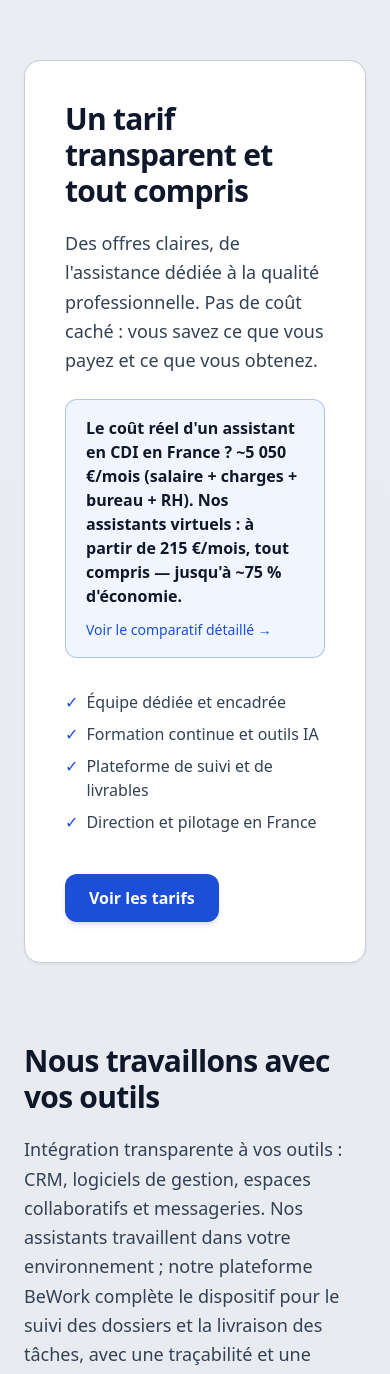
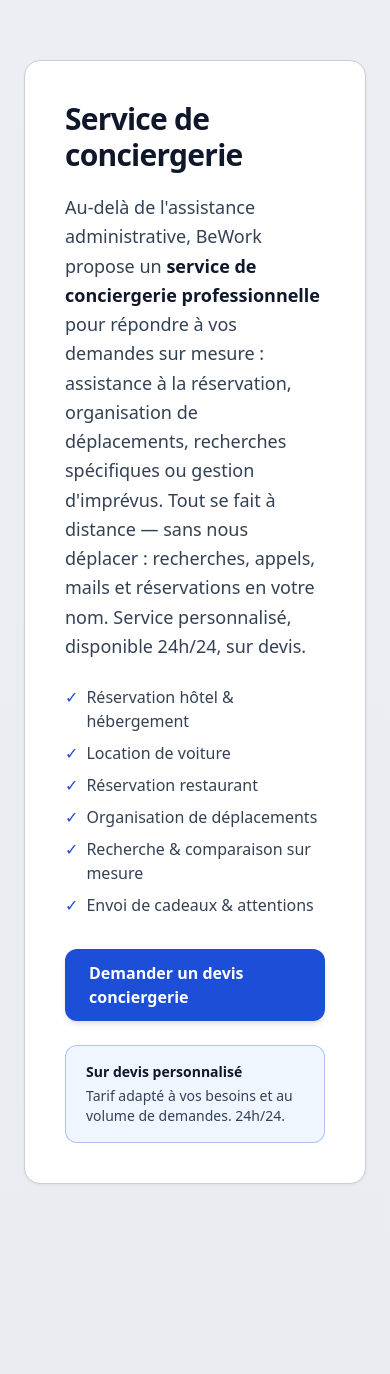
Before and after one commit to messaoud78280/plateforme, a Next.js app: page / in a window 390 px wide. Shown: the part 9099-10473 px from the top of the page. Built offline with nearby package versions, Linux system fonts and the light colour scheme.

Commit message:
Conciergerie: section home + bloc tarifs; précision à distance (recherches, appels, mails)
Made-with: Cursor

```diff
--- a/src/app/page.tsx
+++ b/src/app/page.tsx
@@ -31,6 +31,7 @@ export default function HomePage() {
             <a className="whitespace-nowrap transition-colors hover:text-[#0f172a]" href="#solutions">Solutions</a>
             <a className="whitespace-nowrap transition-colors hover:text-[#0f172a]" href="#equipe">Équipe</a>
             <a className="whitespace-nowrap transition-colors hover:text-[#0f172a]" href="#secteurs">Secteurs</a>
+            <a className="whitespace-nowrap transition-colors hover:text-[#0f172a]" href="#conciergerie">Conciergerie</a>
             <Link className="whitespace-nowrap transition-colors hover:text-[#0f172a]" href="/tarifs">Tarifs</Link>
             <a className="whitespace-nowrap transition-colors hover:text-[#0f172a]" href="#avantages">Avantages</a>
             <a className="whitespace-nowrap transition-colors hover:text-[#0f172a]" href="#pourquoi-nous">Pourquoi</a>
@@ -361,6 +362,50 @@ export default function HomePage() {
           </div>
         </section>
 
+        {/* Service de conciergerie — sur devis, 24/24 */}
+        <section id="conciergerie" className="px-6 py-24 md:py-28">
+          <div className="card-frame mx-auto max-w-6xl rounded-xl border-2 border-[#1d4ed8]/20 bg-gradient-to-b from-white to-[#f8fafc] p-10 md:p-14">
+            <div className="flex flex-wrap items-start justify-between gap-6">
+              <div className="max-w-2xl">
+                <h2 className="text-3xl font-bold tracking-tight text-[#0f172a] md:text-4xl">
+                  Service de conciergerie
+                </h2>
+                <p className="mt-5 text-lg leading-relaxed text-[#334155]">
+                  Au-delà de l&apos;assistance administrative, BeWork propose un{" "}
+                  <strong className="text-[#0f172a]">service de conciergerie professionnelle</strong>{" "}
+                  pour répondre à vos demandes sur mesure : assistance à la réservation, organisation de déplacements,
+                  recherches spécifiques ou gestion d&apos;imprévus. Tout se fait à distance — sans nous déplacer : recherches, appels, mails et réservations en votre nom. Service personnalisé, disponible 24h/24, sur devis.
+                </p>
+                <ul className="mt-6 grid gap-2 sm:grid-cols-2 text-[#334155]">
+                  {[
+                    "Réservation hôtel & hébergement",
+                    "Location de voiture",
+                    "Réservation restaurant",
+                    "Organisation de déplacements",
+                    "Recherche & comparaison sur mesure",
+                    "Envoi de cadeaux & attentions",
+                  ].map((item, i) => (
+                    <li key={i} className="flex gap-2">
+                      <span className="text-[#1d4ed8] shrink-0">✓</span>
+                      <span>{item}</span>
+                    </li>
+                  ))}
+                </ul>
+                <Link
+                  href="/contact"
+                  className="mt-8 inline-flex rounded-lg bg-[#1d4ed8] px-6 py-3 font-semibold text-white shadow-md transition-all hover:bg-[#1e40af] hover:shadow-lg"
+                >
+                  Demander un devis conciergerie
+                </Link>
+              </div>
+              <div className="rounded-lg border border-[#1d4ed8]/30 bg-[#eff6ff] px-5 py-4">
+                <p className="text-sm font-semibold text-[#0f172a]">Sur devis personnalisé</p>
+                <p className="mt-1 text-sm text-[#334155]">Tarif adapté à vos besoins et au volume de demandes. 24h/24.</p>
+              </div>
+            </div>
+          </div>
+        </section>
+
         {/* Tarif transparent + Nous travaillons avec vos outils */}
         <section className="px-6 py-24 md:py-28">
           <div className="mx-auto max-w-6xl space-y-20">
--- a/src/app/tarifs/page.tsx
+++ b/src/app/tarifs/page.tsx
@@ -187,6 +187,20 @@ export default function TarifsPage() {
           <p className="mt-2 max-w-2xl mx-auto text-center text-sm text-[#334155]">
             Minimum facturé : 1 action par demande.
           </p>
+
+          {/* Conciergerie — sur devis */}
+          <div className="mt-10 rounded-xl border-2 border-[#1d4ed8]/30 bg-[#eff6ff] p-6 text-center">
+            <h3 className="text-xl font-bold text-[#0f172a]">Service de conciergerie</h3>
+            <p className="mt-2 text-[#334155]">
+              Réservation hôtel, voiture, restaurant, organisation de déplacements… À distance : recherches, appels et mails en votre nom, sans déplacement. Sur devis personnalisé, disponible 24h/24.
+            </p>
+            <Link
+              href="/contact"
+              className="mt-4 inline-block rounded-lg bg-[#1d4ed8] px-5 py-2.5 text-sm font-semibold text-white hover:bg-[#1e40af]"
+            >
+              Demander un devis
+            </Link>
+          </div>
         </section>
 
         {/* Ce qui est inclus */}
```
